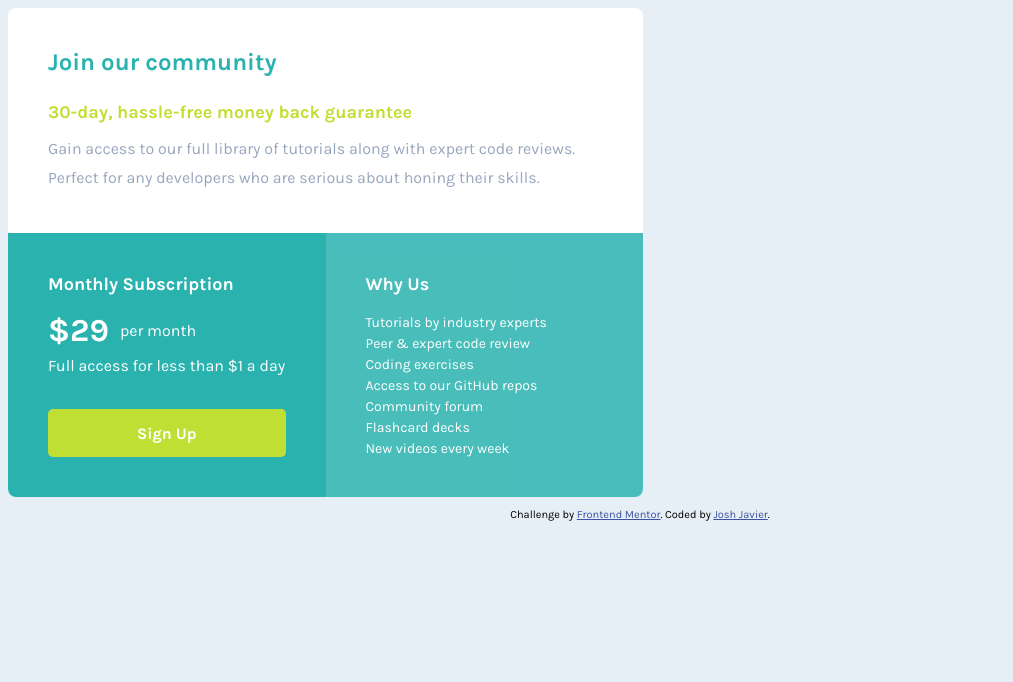
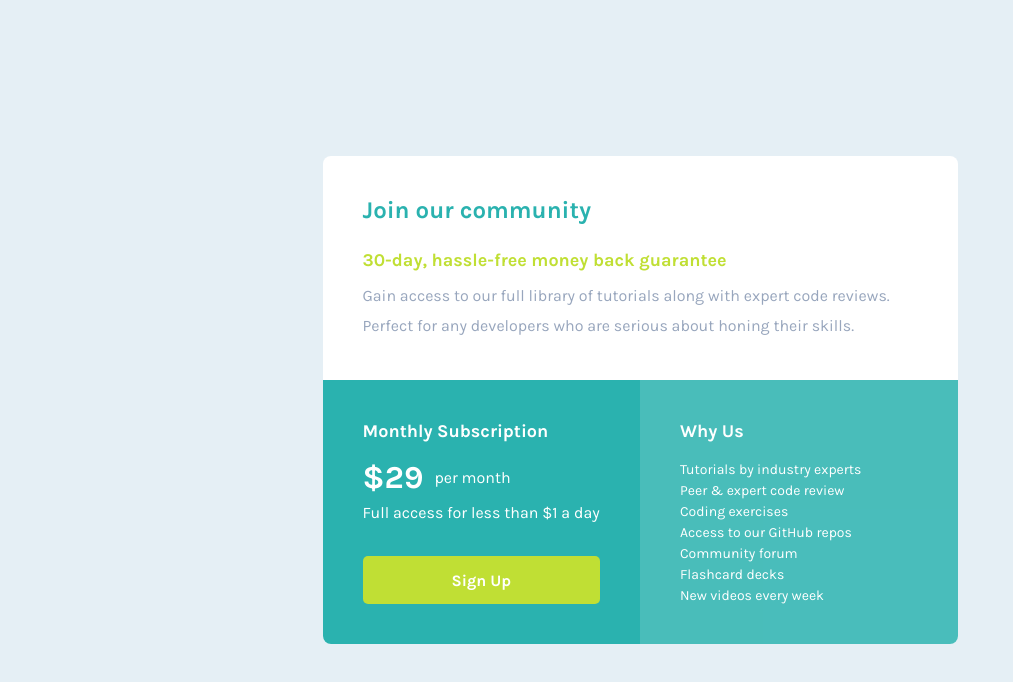
Before and after one commit to joshjavier/single-price-grid-component, a website: page index.html in a window 1280 px wide. Shown: the whole page, without its empty margins (0-1013 px from the left). Drawn offline with Linux system fonts and the light colour scheme.

Commit message:
Finalize page layout

```diff
--- a/index.html
+++ b/index.html
@@ -45,6 +45,11 @@
 
       body {
         background-color: var(--light-gray);
+        padding: calc(72 / 16 * 1rem) calc(32 / 16 * 1rem);
+        margin: 0;
+        display: grid;
+        min-height: 100vh;
+        place-content: center;
       }
 
       /* Blocks */
@@ -222,7 +227,7 @@
       </article>
     </main>
 
-    <footer>
+    <footer hidden>
       <p class="attribution">
         Challenge by
         <a href="https://www.frontendmentor.io?ref=challenge" target="_blank" rel="external">Frontend Mentor</a>. Coded
```
